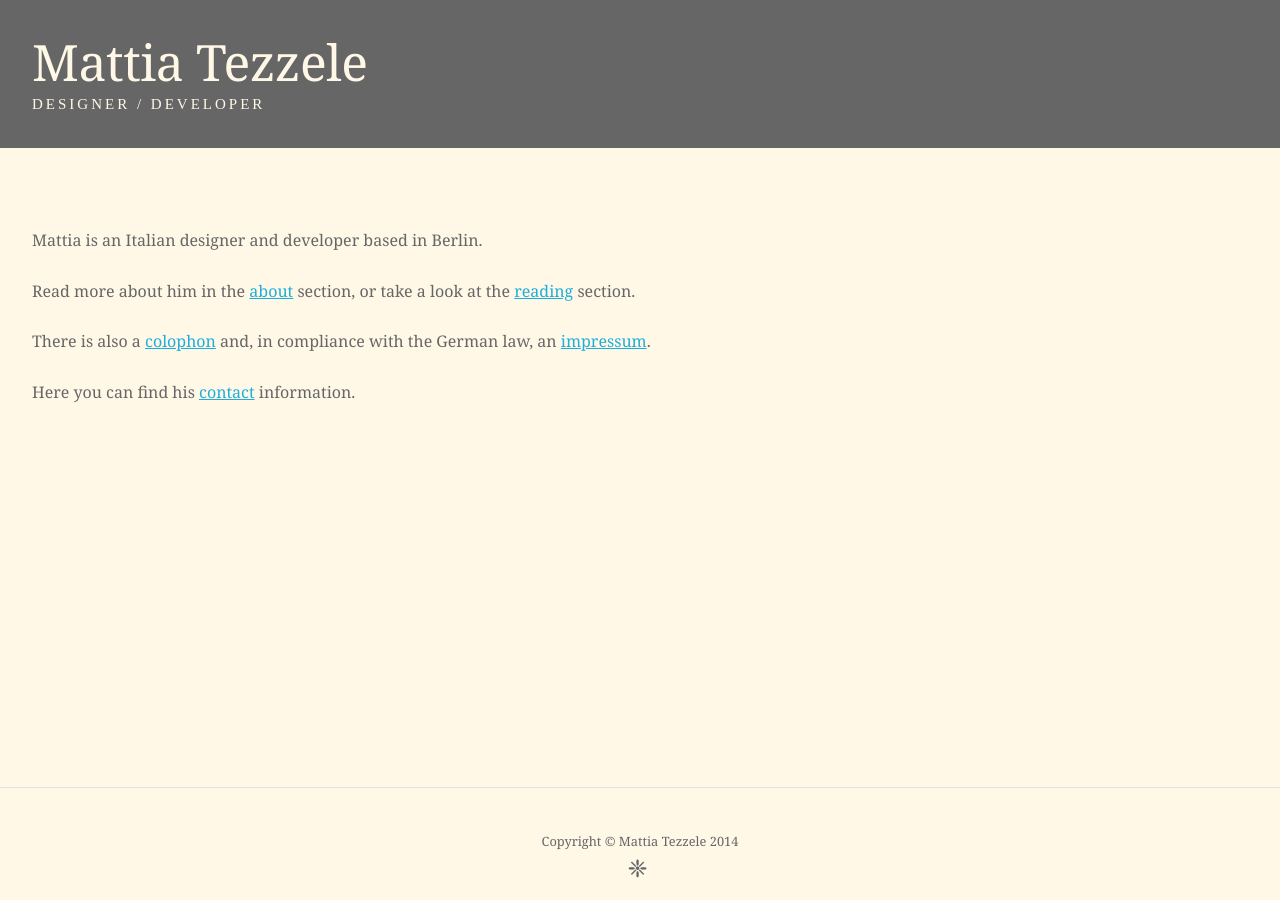
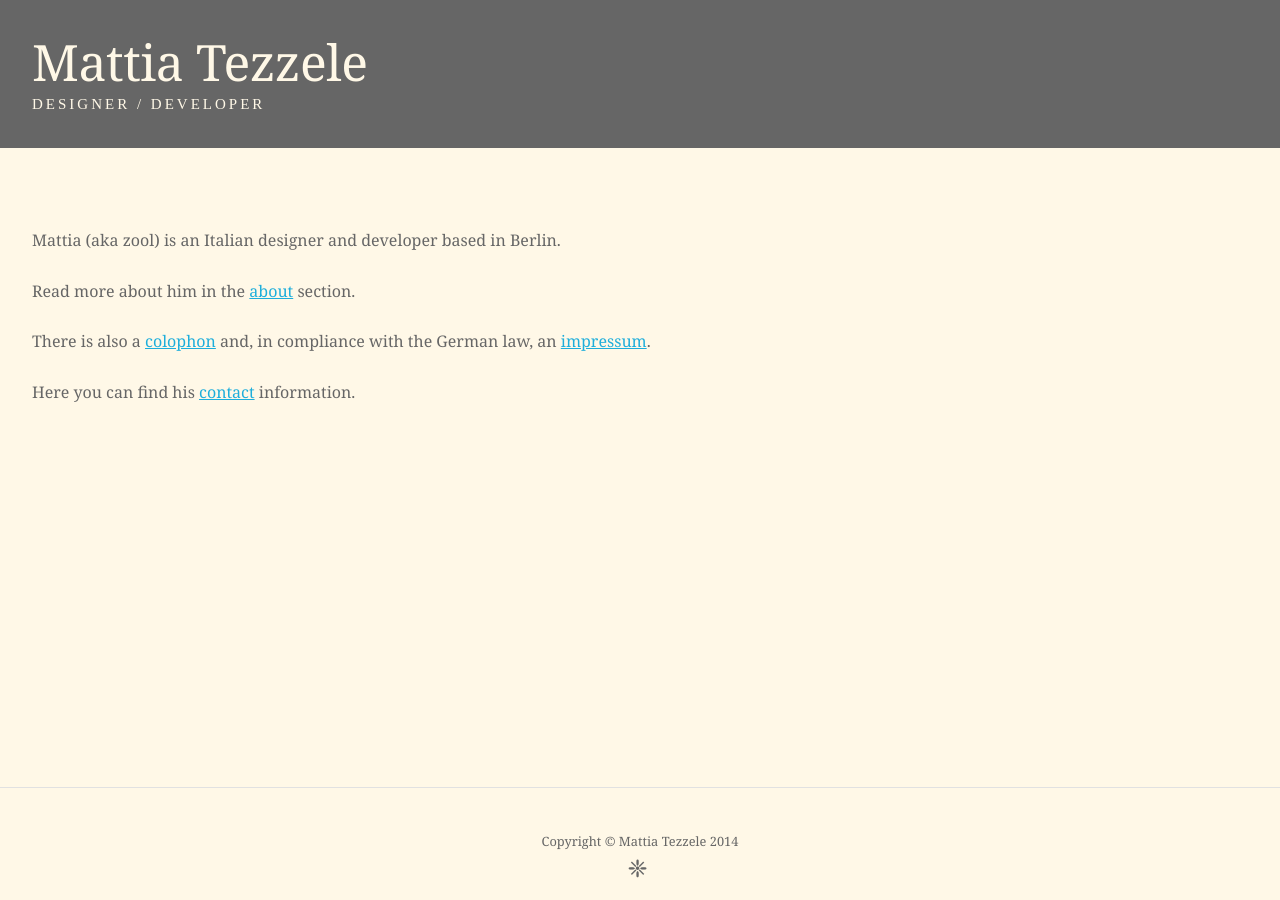
Before and after one commit to mrzool/mrzool.github.io, a Jekyll site: the page built from index.md, in a window 1280 px wide. Built offline with Jekyll 4.4.1, drawn with Linux system fonts in a browser that asks for light colours.

Commit message:
Cut reading section and add aka

```diff
--- a/index.md
+++ b/index.md
@@ -3,9 +3,9 @@ layout: default
 title: 'Home'
 ---
 
-Mattia is an Italian designer and developer based in Berlin.
+Mattia (aka zool) is an Italian designer and developer based in Berlin.
 
-Read more about him in the [about](about) section, or take a look at the [reading](readings) section.
+Read more about him in the [about](about) section.
 
 There is also a [colophon](colophon) and, in compliance with the German law, an [impressum](impressum).
 
```
